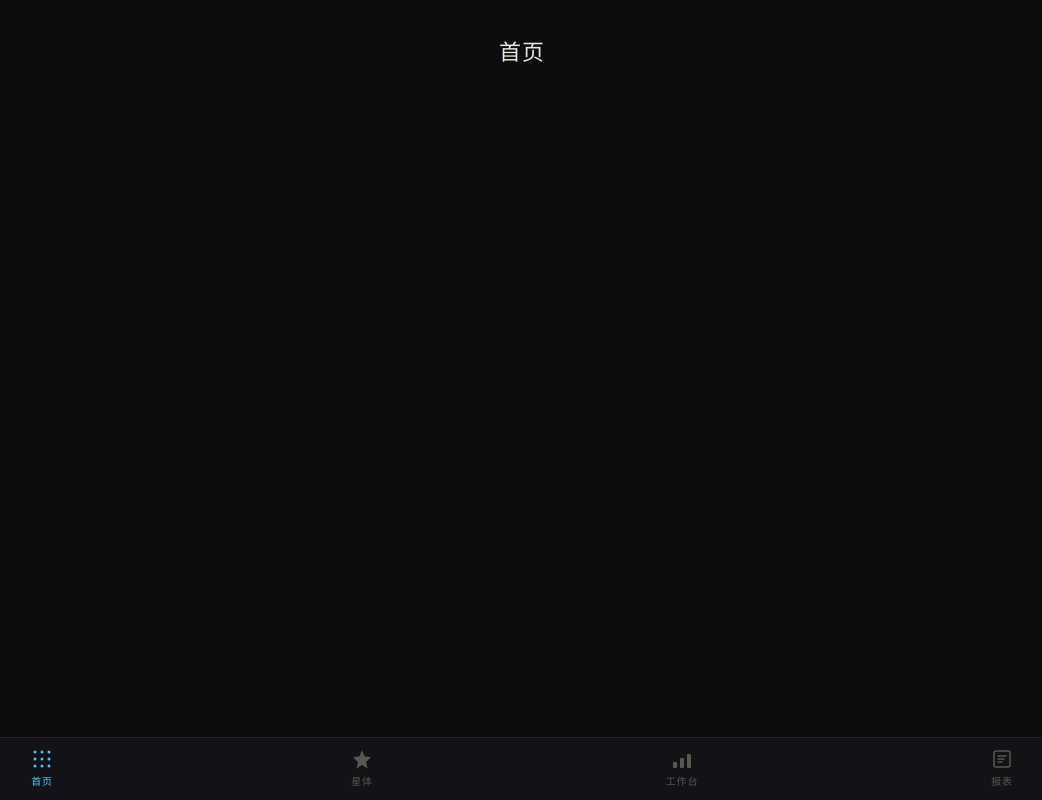
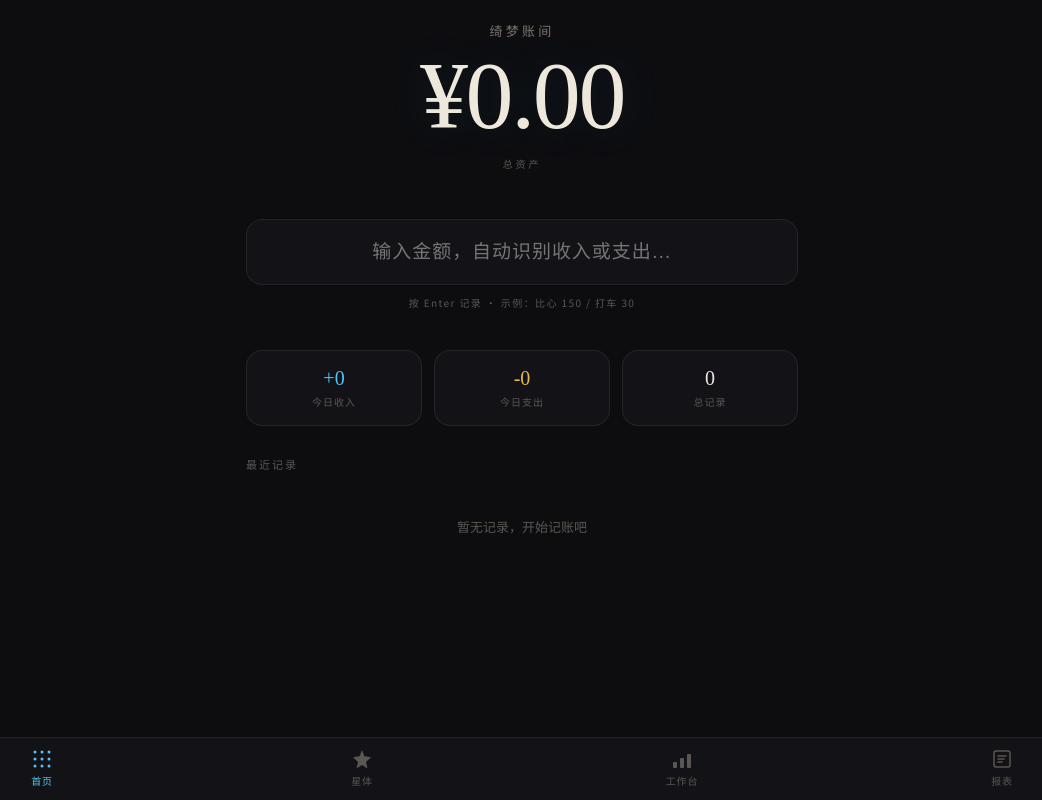
Before and after one commit to YMIR777/qimeng-vault, a React (Vite) app: page / in a window 1280 px wide. Shown: the whole page, without its empty margins (118-1160 px from the left). Built offline with nearby package versions, Linux system fonts and the light colour scheme.

Commit message:
feat: integrate Dashboard with magic input flow and Toast

```diff
--- a/src/App.tsx
+++ b/src/App.tsx
@@ -1,5 +1,6 @@
 import { BrowserRouter, Routes, Route } from 'react-router-dom';
 import { TabBar } from './components/ui/TabBar';
+import { ToastProvider } from './components/ui/Toast';
 import { Dashboard } from './pages/Dashboard';
 import { Wishes } from './pages/Wishes';
 import { Workbench } from './pages/Workbench';
@@ -9,13 +10,13 @@ import './styles/global.css';
 function App() {
   return (
     <BrowserRouter>
+      <ToastProvider>
         <div
           data-theme="dark"
           style={{
             position: 'relative',
             minHeight: '100dvh',
             background: 'var(--bg-primary)',
-          transition: 'background 0.6s var(--ease-in-out)',
             display: 'flex',
             flexDirection: 'column',
           }}
@@ -30,6 +31,7 @@ function App() {
           </div>
           <TabBar />
         </div>
+      </ToastProvider>
     </BrowserRouter>
   );
 }
--- a/src/components/magic/MagicInput.tsx
+++ b/src/components/magic/MagicInput.tsx
@@ -1,5 +1,6 @@
 import { useState } from 'react';
-import { parseInput, ParseResult } from './parseInput';
+import { parseInput } from './parseInput';
+import type { ParseResult } from './parseInput';
 
 interface MagicInputProps {
   onSubmit: (result: ParseResult) => void;
@@ -18,9 +19,7 @@ export function MagicInput({ onSubmit }: MagicInputProps) {
   }
 
   return (
-    <div style={{
-      position: 'relative',
-    }}>
+    <div style={{ position: 'relative' }}>
       <div style={{
         borderRadius: '16px',
         border: `1.5px solid ${focused ? 'var(--accent-blue)' : 'var(--border-subtle)'}`,
--- a/src/components/magic/SupplementForm.tsx
+++ b/src/components/magic/SupplementForm.tsx
@@ -1,5 +1,5 @@
 import { useState } from 'react';
-import { ParseResult } from './parseInput';
+import type { ParseResult } from './parseInput';
 
 interface SupplementFormProps {
   initial: ParseResult;
--- a/src/components/magic/parseInput.ts
+++ b/src/components/magic/parseInput.ts
@@ -4,6 +4,7 @@ export interface ParseResult {
   category?: string;
   amount: number;
   bossName?: string;
+  judgment?: 'worthy' | 'unworthy';
   timeSpent?: number;
   note?: string;
   complete: boolean;
--- a/src/components/ui/GlassCard.tsx
+++ b/src/components/ui/GlassCard.tsx
@@ -1,4 +1,4 @@
-import { ReactNode } from 'react';
+import type { ReactNode } from 'react';
 
 interface GlassCardProps {
   children: ReactNode;
--- a/src/components/ui/Toast.tsx
+++ b/src/components/ui/Toast.tsx
@@ -1,4 +1,5 @@
-import { createContext, useContext, useState, useCallback, ReactNode } from 'react';
+import { createContext, useContext, useState, useCallback } from 'react';
+import type { ReactNode } from 'react';
 
 interface ToastItem {
   id: string;
--- a/src/pages/Dashboard.tsx
+++ b/src/pages/Dashboard.tsx
@@ -1,9 +1,276 @@
+import { useState, useEffect } from 'react';
+import { useLedger } from '../store/useLedger';
+import type { ParseResult } from '../components/magic/parseInput';
+import { MagicInput } from '../components/magic/MagicInput';
+import { ExpenseDecision } from '../components/magic/ExpenseDecision';
+import { SupplementForm } from '../components/magic/SupplementForm';
+import { useToast } from '../components/ui/Toast';
+
+function easeOut(t: number): number {
+  return 1 - Math.pow(1 - t, 3);
+}
+
 export function Dashboard() {
+  const { transactions, totalAsset, addTransaction } = useLedger();
+  const { showToast } = useToast();
+  const [displayNumber, setDisplayNumber] = useState(0);
+  const [showDecision, setShowDecision] = useState(false);
+  const [pendingExpense, setPendingExpense] = useState<ParseResult | null>(null);
+  const [showSupplement, setShowSupplement] = useState(false);
+  const [pendingIncomplete, setPendingIncomplete] = useState<ParseResult | null>(null);
+
+  // Animate total asset number
+  useEffect(() => {
+    let start: number | null = null;
+    const duration = 1200;
+    const startValue = displayNumber || 0;
+
+    function tick(now: number) {
+      if (!start) start = now;
+      const elapsed = now - start;
+      const progress = Math.min(elapsed / duration, 1);
+      setDisplayNumber(startValue + (totalAsset - startValue) * easeOut(progress));
+      if (progress < 1) requestAnimationFrame(tick);
+    }
+
+    requestAnimationFrame(tick);
+  }, [totalAsset]);
+
+  async function handleInputSubmit(result: ParseResult) {
+    if (!result.complete) {
+      setPendingIncomplete(result);
+      setShowSupplement(true);
+      return;
+    }
+
+    if (result.type === 'income') {
+      await addTransaction({
+        type: 'income',
+        amount: result.amount,
+        platform: result.platform || '未知',
+        bossName: result.bossName,
+        timeSpent: result.timeSpent,
+        note: result.note,
+        date: Date.now(),
+      });
+      showToast(`+${result.amount} 元（${result.platform} 收入）`, 'success');
+      return;
+    }
+
+    if (result.type === 'expense') {
+      setPendingExpense(result);
+      setShowDecision(true);
+      return;
+    }
+  }
+
+  async function handleExpenseConfirm(judgment: 'worthy' | 'unworthy') {
+    if (!pendingExpense) return;
+    setShowDecision(false);
+
+    setPendingIncomplete({ ...pendingExpense, judgment });
+    setShowSupplement(true);
+  }
+
+  async function handleSupplementConfirm(result: ParseResult) {
+    setShowSupplement(false);
+    if (!pendingIncomplete && !pendingExpense) return;
+
+    const judgment = pendingIncomplete?.judgment;
+
+    await addTransaction({
+      type: result.type!,
+      amount: result.amount,
+      category: result.category || '其他',
+      platform: result.platform,
+      bossName: result.bossName,
+      judgment,
+      timeSpent: result.timeSpent,
+      note: result.note,
+      date: Date.now(),
+    });
+
+    const typeLabel = result.type === 'income' ? '收入' : '支出';
+    const judgmentLabel = judgment === 'worthy' ? '· 值得' : judgment === 'unworthy' ? '· 不值' : '';
+    showToast(`${result.amount} 元（${typeLabel}）${judgmentLabel}`, 'success');
+
+    setPendingExpense(null);
+    setPendingIncomplete(null);
+  }
+
+  // Recent transactions (last 3)
+  const recentTx = [...transactions].reverse().slice(0, 3);
+
+  // Today's stats
+  const today = new Date();
+  today.setHours(0, 0, 0, 0);
+  const todayTx = transactions.filter(t => t.date >= today.getTime());
+  const todayIncome = todayTx.filter(t => t.type === 'income').reduce((s, t) => s + t.amount, 0);
+  const todayExpense = todayTx.filter(t => t.type === 'expense').reduce((s, t) => s + t.amount, 0);
+
   return (
-    <div style={{ padding: '40px 24px 100px', textAlign: 'center' }}>
-      <h2 style={{ fontFamily: 'var(--font-display)', color: 'var(--text-primary)', fontSize: '22px', fontWeight: 400 }}>
-        首页
-      </h2>
+    <div style={{ padding: '24px 24px 100px', maxWidth: '600px', margin: '0 auto' }}>
+      {/* Logo + Title */}
+      <div style={{ textAlign: 'center', marginBottom: '48px' }}>
+        <h1 style={{
+          fontFamily: 'var(--font-display)',
+          fontSize: '13px',
+          letterSpacing: '0.25em',
+          color: 'var(--text-secondary)',
+          textTransform: 'uppercase',
+          marginBottom: '8px',
+        }}>
+          绮梦账间
+        </h1>
+        <div style={{
+          fontFamily: 'var(--font-display)',
+          fontSize: 'clamp(52px, 12vw, 96px)',
+          fontWeight: 400,
+          letterSpacing: '-0.025em',
+          color: 'var(--text-primary)',
+          lineHeight: 1,
+          textShadow: '0 0 48px rgba(79,195,247,0.12)',
+        }}>
+          ¥{displayNumber.toLocaleString('zh-CN', { minimumFractionDigits: 2, maximumFractionDigits: 2 })}
+        </div>
+        <div style={{
+          marginTop: '12px',
+          fontSize: '10px',
+          letterSpacing: '0.28em',
+          color: 'var(--text-muted)',
+          textTransform: 'uppercase',
+        }}>
+          总资产
+        </div>
+      </div>
+
+      {/* Magic Input */}
+      <div style={{ marginBottom: '40px' }}>
+        <MagicInput onSubmit={handleInputSubmit} />
+        <p style={{
+          textAlign: 'center',
+          marginTop: '10px',
+          fontSize: '10px',
+          letterSpacing: '0.14em',
+          color: 'var(--text-muted)',
+        }}>
+          按 Enter 记录 · 示例：比心 150 / 打车 30
+        </p>
+      </div>
+
+      {/* Quick Stats */}
+      <div style={{
+        display: 'grid',
+        gridTemplateColumns: '1fr 1fr 1fr',
+        gap: '12px',
+        marginBottom: '32px',
+      }}>
+        <div style={{
+          background: 'var(--glass-bg)',
+          border: '1px solid var(--glass-border)',
+          borderRadius: '16px',
+          padding: '16px 12px',
+          textAlign: 'center',
+        }}>
+          <div style={{ fontFamily: 'var(--font-display)', fontSize: '20px', color: 'var(--accent-blue)' }}>
+            +{todayIncome.toFixed(0)}
+          </div>
+          <div style={{ fontSize: '10px', color: 'var(--text-muted)', marginTop: '4px', letterSpacing: '0.1em' }}>今日收入</div>
+        </div>
+        <div style={{
+          background: 'var(--glass-bg)',
+          border: '1px solid var(--glass-border)',
+          borderRadius: '16px',
+          padding: '16px 12px',
+          textAlign: 'center',
+        }}>
+          <div style={{ fontFamily: 'var(--font-display)', fontSize: '20px', color: 'var(--accent-gold)' }}>
+            -{todayExpense.toFixed(0)}
+          </div>
+          <div style={{ fontSize: '10px', color: 'var(--text-muted)', marginTop: '4px', letterSpacing: '0.1em' }}>今日支出</div>
+        </div>
+        <div style={{
+          background: 'var(--glass-bg)',
+          border: '1px solid var(--glass-border)',
+          borderRadius: '16px',
+          padding: '16px 12px',
+          textAlign: 'center',
+        }}>
+          <div style={{ fontFamily: 'var(--font-display)', fontSize: '20px', color: 'var(--text-primary)' }}>
+            {transactions.length}
+          </div>
+          <div style={{ fontSize: '10px', color: 'var(--text-muted)', marginTop: '4px', letterSpacing: '0.1em' }}>总记录</div>
+        </div>
+      </div>
+
+      {/* Recent Transactions */}
+      <div>
+        <h3 style={{
+          fontFamily: 'var(--font-body)',
+          fontSize: '11px',
+          letterSpacing: '0.18em',
+          color: 'var(--text-muted)',
+          textTransform: 'uppercase',
+          marginBottom: '14px',
+        }}>
+          最近记录
+        </h3>
+        {recentTx.length === 0 ? (
+          <div style={{ textAlign: 'center', padding: '32px 0', color: 'var(--text-muted)', fontSize: '13px' }}>
+            暂无记录，开始记账吧
+          </div>
+        ) : (
+          <div style={{ display: 'flex', flexDirection: 'column', gap: '8px' }}>
+            {recentTx.map(tx => (
+              <div key={tx.id} style={{
+                display: 'flex',
+                justifyContent: 'space-between',
+                alignItems: 'center',
+                padding: '14px 16px',
+                background: 'var(--glass-bg)',
+                border: '1px solid var(--glass-border)',
+                borderRadius: '12px',
+              }}>
+                <div style={{ display: 'flex', flexDirection: 'column', gap: '2px' }}>
+                  <span style={{ fontFamily: 'var(--font-body)', fontSize: '14px', color: 'var(--text-primary)' }}>
+                    {tx.platform || tx.category}
+                  </span>
+                  <span style={{ fontSize: '11px', color: 'var(--text-muted)' }}>
+                    {new Date(tx.date).toLocaleDateString('zh-CN', { month: 'short', day: 'numeric' })}
+                    {tx.bossName ? ` · ${tx.bossName}` : ''}
+                  </span>
+                </div>
+                <div style={{
+                  fontFamily: 'var(--font-display)',
+                  fontSize: '16px',
+                  color: tx.type === 'income' ? 'var(--accent-blue)' : 'var(--accent-gold)',
+                }}>
+                  {tx.type === 'income' ? '+' : '-'}{tx.amount}
+                </div>
+              </div>
+            ))}
+          </div>
+        )}
+      </div>
+
+      {/* Expense Decision Card */}
+      {showDecision && pendingExpense && (
+        <ExpenseDecision
+          amount={pendingExpense.amount}
+          category={pendingExpense.category || '其他'}
+          onConfirm={handleExpenseConfirm}
+          onCancel={() => { setShowDecision(false); setPendingExpense(null); }}
+        />
+      )}
+
+      {/* Supplement Form */}
+      {showSupplement && pendingIncomplete && (
+        <SupplementForm
+          initial={pendingIncomplete}
+          onConfirm={handleSupplementConfirm}
+          onCancel={() => { setShowSupplement(false); setPendingIncomplete(null); setPendingExpense(null); }}
+        />
+      )}
     </div>
   );
 }
--- a/src/store/db.ts
+++ b/src/store/db.ts
@@ -1,10 +1,11 @@
-import Dexie, { Table } from 'dexie';
+import Dexie from 'dexie';
+import type { Table } from 'dexie';
 
 export interface Transaction {
   id: string;
   type: 'income' | 'expense';
   amount: number;
-  category: string;
+  category?: string;  // used for expenses, platforms for income
   platform?: string;
   bossName?: string;
   judgment?: 'worthy' | 'unworthy';
--- a/src/store/useLedger.ts
+++ b/src/store/useLedger.ts
@@ -1,5 +1,6 @@
 import { useState, useEffect } from 'react';
-import { db, Transaction } from './db';
+import { db } from './db';
+import type { Transaction } from './db';
 
 export function useLedger() {
   const [transactions, setTransactions] = useState<Transaction[]>([]);
```
Also changed, not shown: 1 other file (tests, documents, lock files or other folders). Lines whose indentation alone changed are shown as unchanged.
